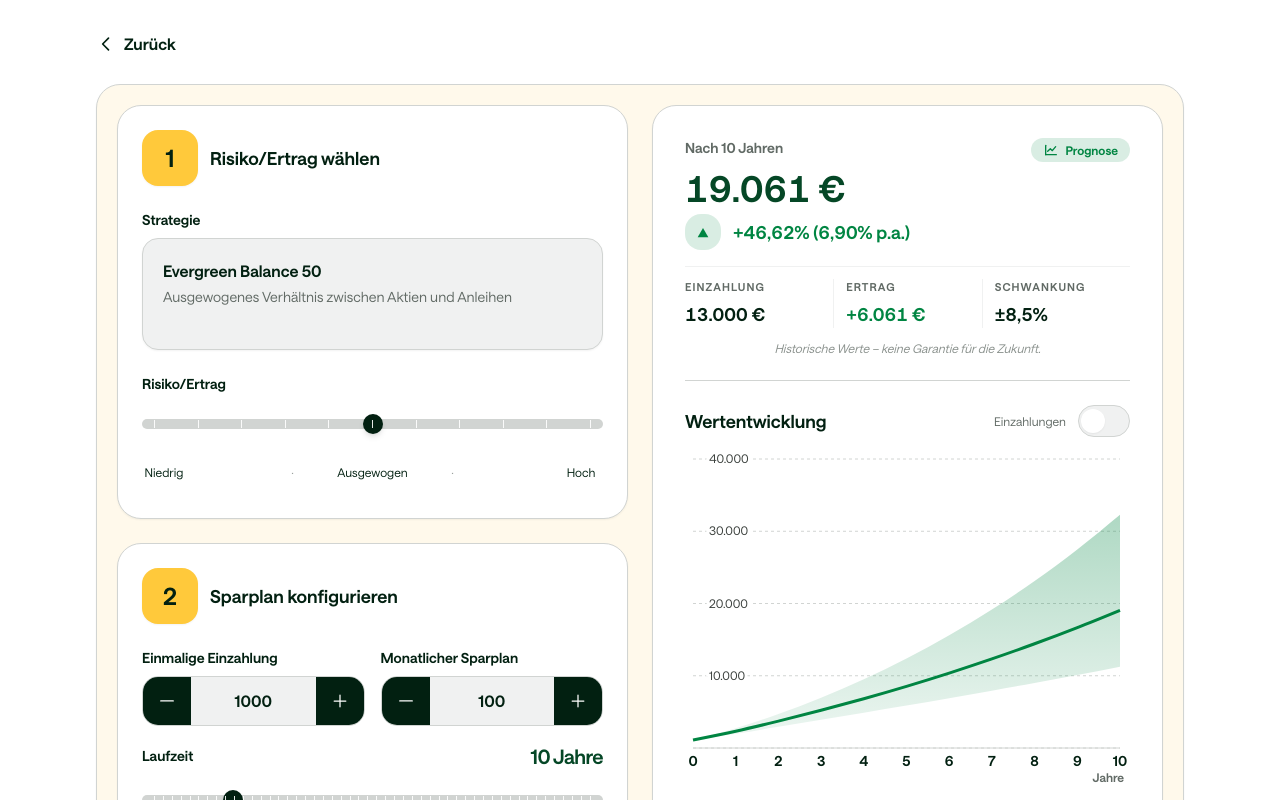
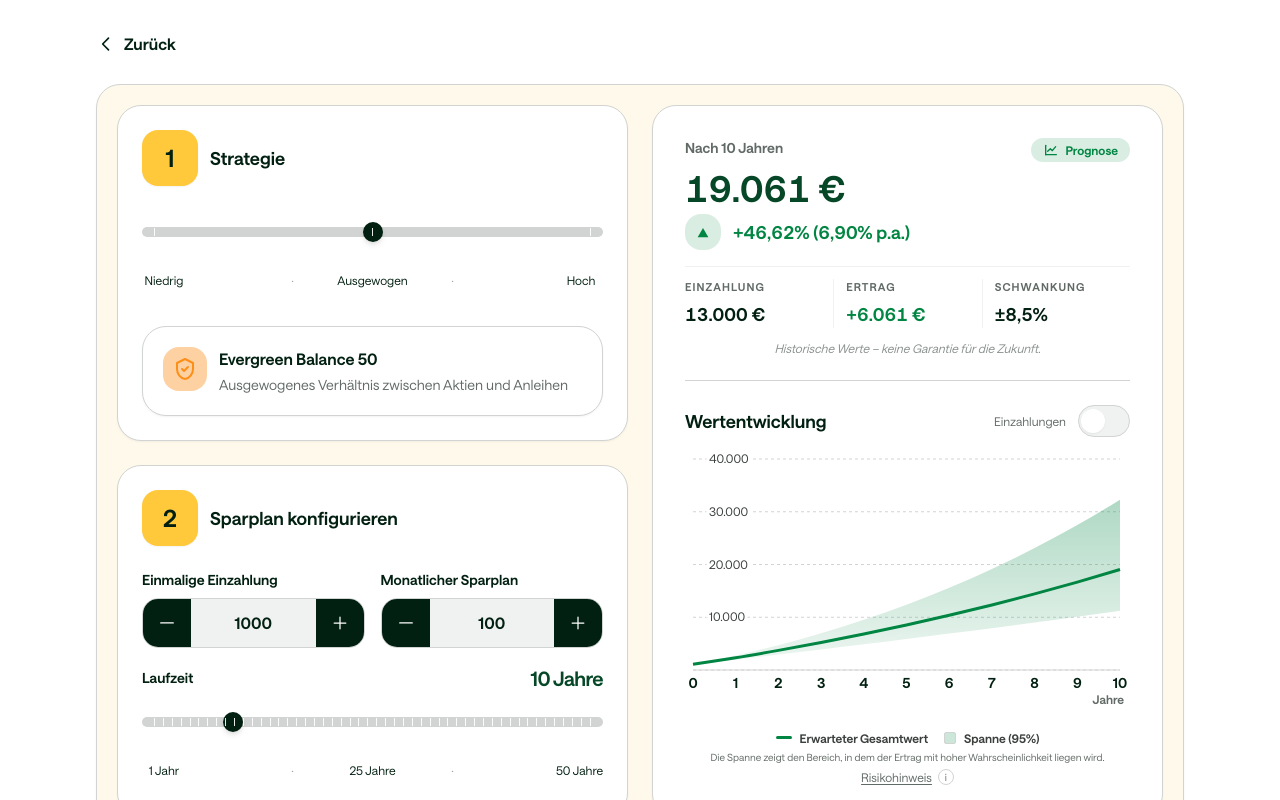
Before and after one commit to ivenkurz/kindersparplan, a Next.js app: page /SparplanRechner in a window 1280 px wide. Shown: the top 800 px of the page. Built offline with nearby package versions, Linux system fonts and the light colour scheme.

Commit message:
UI: Strategie-Slider zuerst + Strategie-Card darunter (Icon, klare Hierarchie)

```diff
--- a/app/SparplanRechner/page.tsx
+++ b/app/SparplanRechner/page.tsx
@@ -174,40 +174,28 @@ export default function SparplanRechnerPage() {
         <div className="bg-transparent border-0 rounded-none shadow-none p-0 md:bg-ds-yellow-10 md:border md:border-ds-neutral-20 md:rounded-ds-lg md:shadow-sm md:p-5 md:sm:p-6">
           <div className="flex flex-col md:flex-row md:items-stretch gap-4 md:gap-6 pt-8 md:pt-0">
             <div className="flex-1 min-w-0 flex flex-col gap-4 md:gap-6">
-              {/* Karte 1: Dein Risiko */}
+              {/* Karte 1: Strategie */}
               <section className="px-4 py-4 border-b border-ds-neutral-10 md:border-b-0 md:px-0 md:py-0">
               <div className="bg-transparent border-0 rounded-none shadow-none p-0 md:bg-ds-neutral-0 md:rounded-ds-lg md:shadow-sm md:p-6 md:sm:p-8 md:border md:border-ds-neutral-20">
                 <div className="flex items-center gap-3 mb-6">
                   <StepBadge number={1} />
                   <h2 className="text-lg font-bold text-ds-neutral-100">
-                    Risiko/Ertrag wählen
+                    Strategie
                   </h2>
                 </div>
 
                 <div className="space-y-4 md:space-y-6">
                   <div>
-                    <h3 className="text-sm font-semibold text-ds-neutral-100 mb-2">Strategie</h3>
-                    <div className="relative bg-ds-neutral-10 border border-ds-neutral-20 rounded-ds-16 p-4 sm:p-5 shadow-sm overflow-hidden min-h-[112px]">
-                      <p className="font-semibold text-ds-neutral-100 truncate pr-1">
-                        {selectedStrategy.name}
-                      </p>
-                      <p className="text-sm text-ds-neutral-70 mt-1 overflow-hidden [display:-webkit-box] [-webkit-line-clamp:2] [-webkit-box-orient:vertical]">
-                        {selectedStrategy.beschreibung}
-                      </p>
-                    </div>
-                  </div>
-
-                  <div>
                     <div className="pt-2 pb-0 md:py-0">
                       <SliderInput
-                        label="Risiko/Ertrag"
+                        label=""
                         value={strategieIndex}
                         onChange={setStrategieIndex}
                         min={0}
                         max={10}
                         step={1}
                         hideValue
-                        snapTickValues={[0, 1, 2, 3, 4, 5, 6, 7, 8, 9, 10]}
+                        snapTickValues={[0, 5, 10]}
                       />
                     </div>
                     {/* Slider-Legende: Markierungen bei 0, 5, 10 (ohne Tooltips) */}
@@ -224,6 +212,36 @@ export default function SparplanRechnerPage() {
                         <span className="justify-self-end inline-flex items-center justify-center min-w-[44px] min-h-[44px]">
                           Hoch
                         </span>
+                      </div>
+                    </div>
+                  </div>
+
+                  {/* Strategie-Card unter dem Slider */}
+                  <div className="bg-ds-neutral-0 border border-ds-neutral-20 rounded-ds-lg shadow-sm p-4 sm:p-5">
+                    <div className="flex items-start gap-3">
+                      <div className="w-11 h-11 rounded-ds-16 bg-ds-orange-30 text-ds-orange-60 flex items-center justify-center shrink-0">
+                        <svg
+                          className="w-6 h-6"
+                          viewBox="0 0 24 24"
+                          fill="none"
+                          stroke="currentColor"
+                          strokeWidth="2"
+                          strokeLinecap="round"
+                          strokeLinejoin="round"
+                          aria-hidden="true"
+                        >
+                          <path d="M12 2l8 4v6c0 5-3.5 9.5-8 10-4.5-.5-8-5-8-10V6l8-4z" />
+                          <path d="M9 12l2 2 4-4" />
+                        </svg>
+                      </div>
+
+                      <div className="min-w-0">
+                        <p className="text-base font-semibold text-ds-neutral-100 truncate">
+                          {selectedStrategy.name}
+                        </p>
+                        <p className="mt-1 text-sm text-ds-neutral-70 overflow-hidden [display:-webkit-box] [-webkit-line-clamp:1] [-webkit-box-orient:vertical]">
+                          {selectedStrategy.beschreibung}
+                        </p>
                       </div>
                     </div>
                   </div>
```
